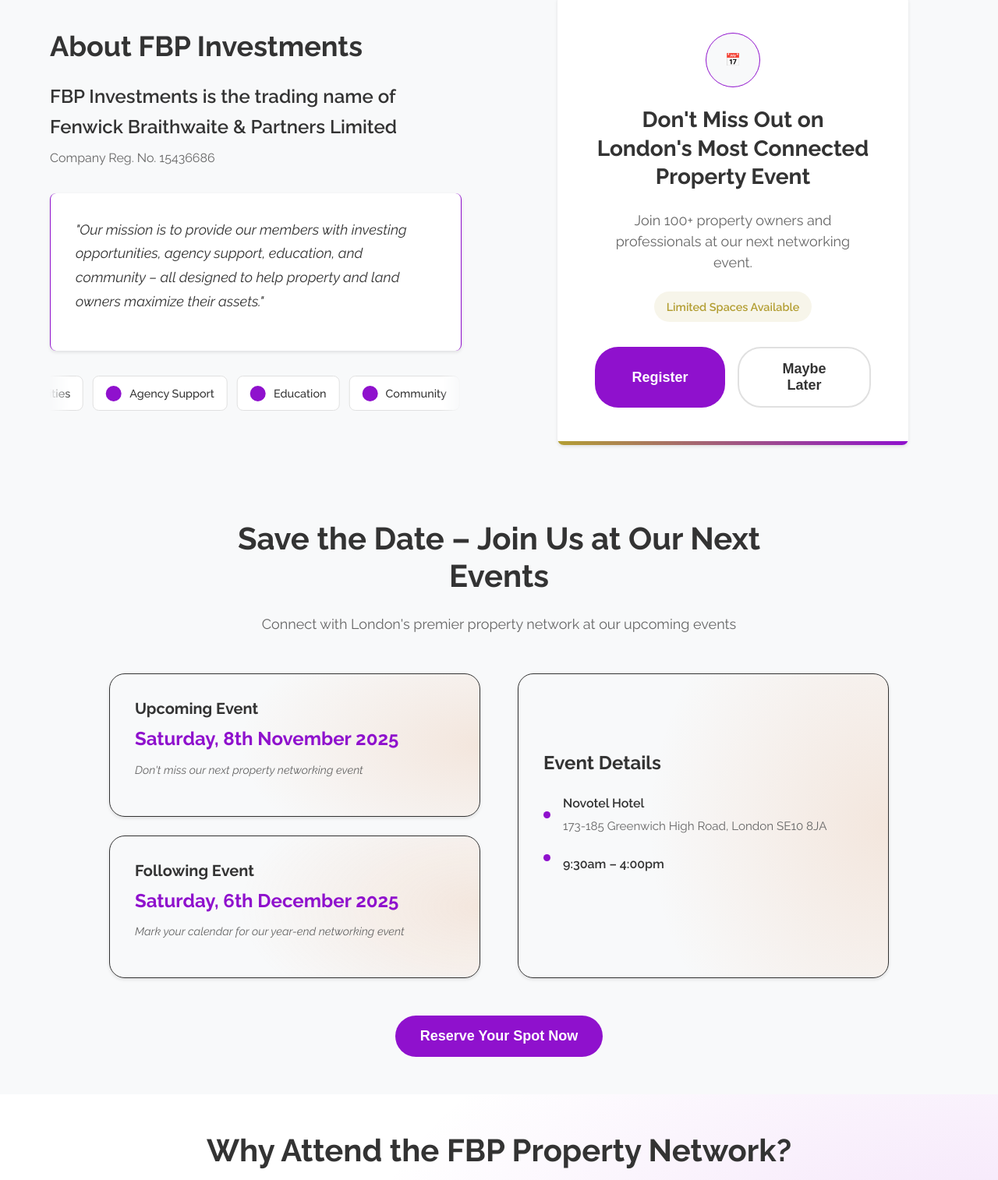
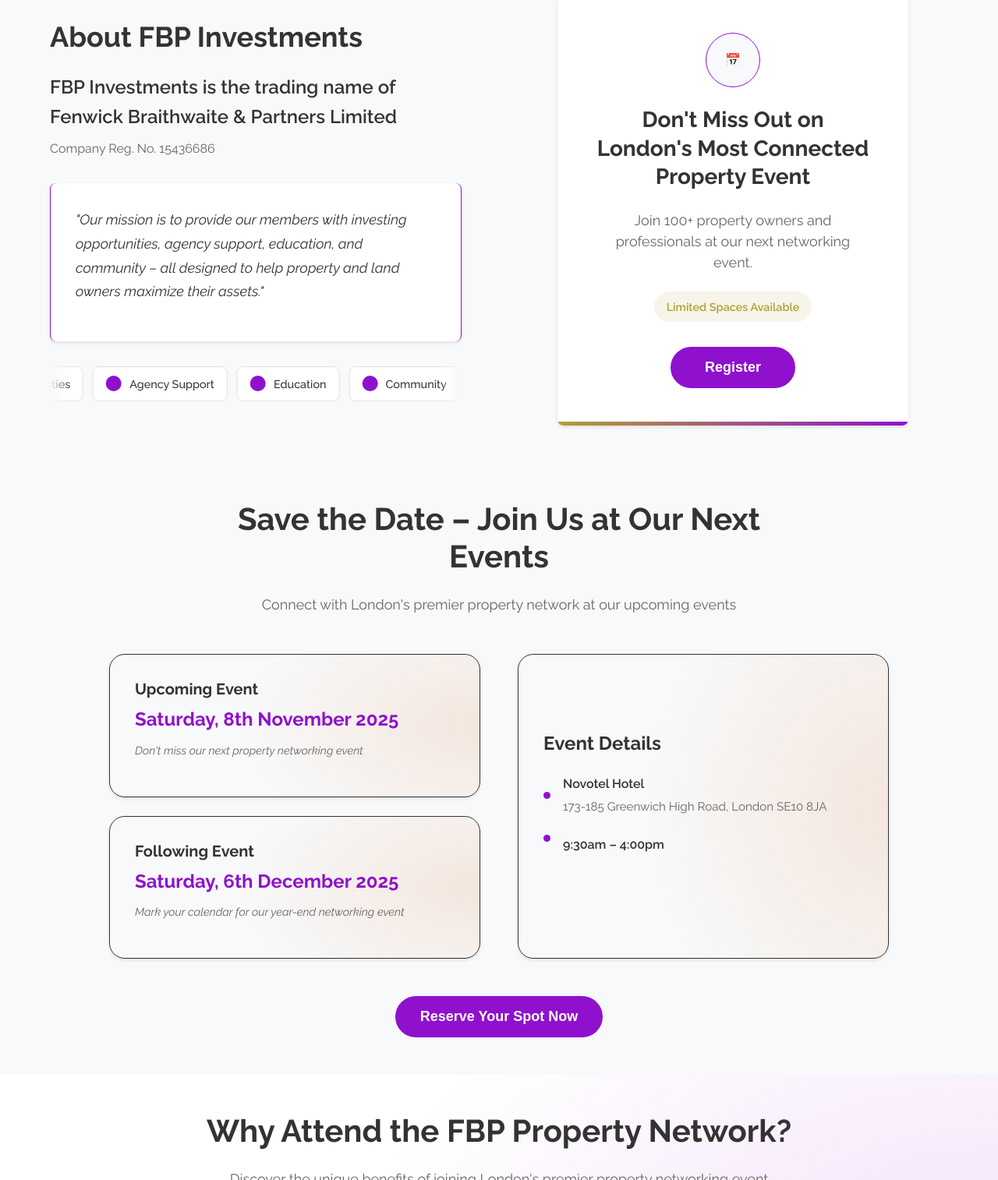
Before and after one commit to Owojori-Seyifunmi/FBPINVESTMENT, a plain HTML site: page index.html in a window 1280 px wide. Shown: the part 3743-5257 px from the top of the page at 78% size. Drawn offline with Linux system fonts and the light colour scheme.

Commit message:
Add files via upload

```diff
--- a/index.html
+++ b/index.html
@@ -508,8 +508,8 @@
                         <p class="event-description">Join 100+ property owners and professionals at our next networking event.</p>
                         <div class="limited-spaces">Limited Spaces Available</div>
                         <div class="event-buttons">
-                            <button class="btn-register">Register</button>
-                            <button class="btn-later">Maybe Later</button>
+                            <a href="#registration"><button class="btn-register">Register</button></a>
+                            <!-- <button class="btn-later">Maybe Later</button> -->
                         </div>
                     </div>
                 </div>
@@ -555,7 +555,7 @@
                 </div>
             </div>
             <div class="cta-container">
-                <button class="btn-register">Reserve Your Spot Now</button>
+                <a href="#registration"><button class="btn-register">Reserve Your Spot Now</button></a>
             </div>
         </div>
     </section>
```
